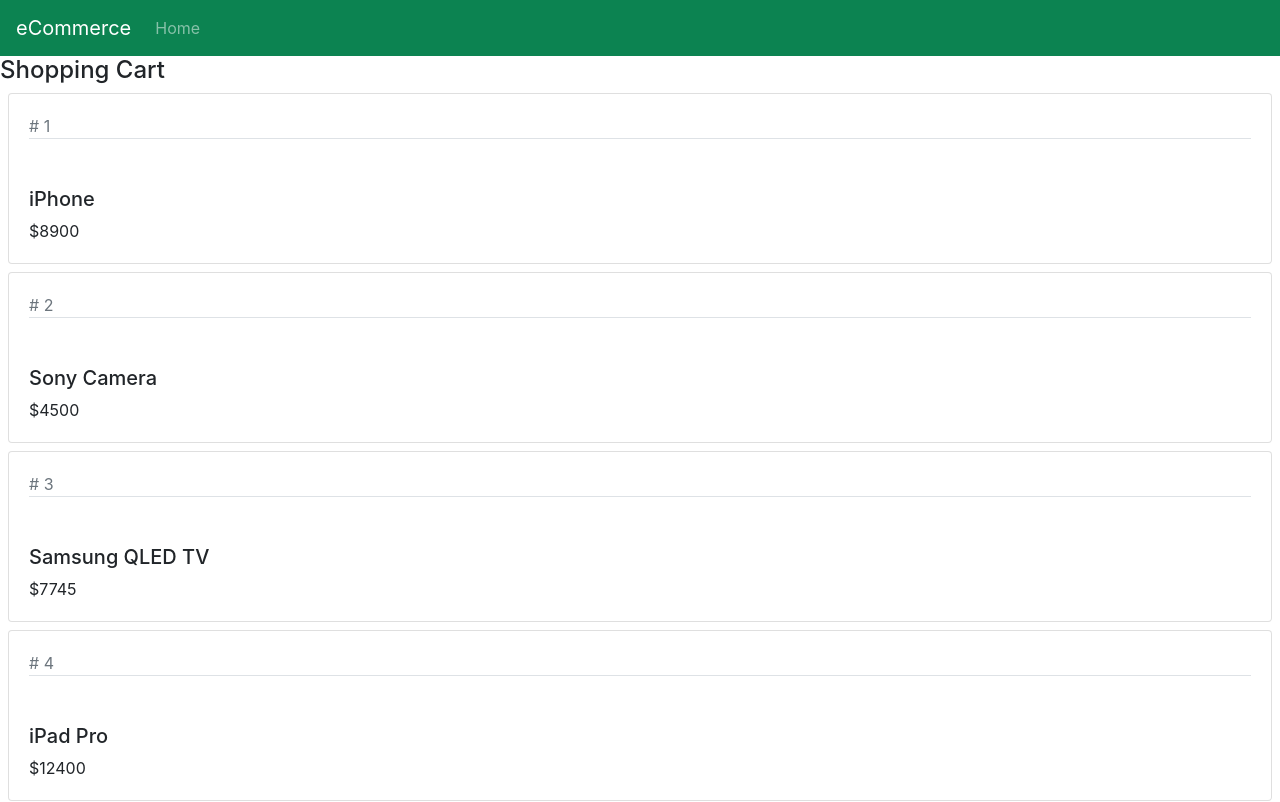
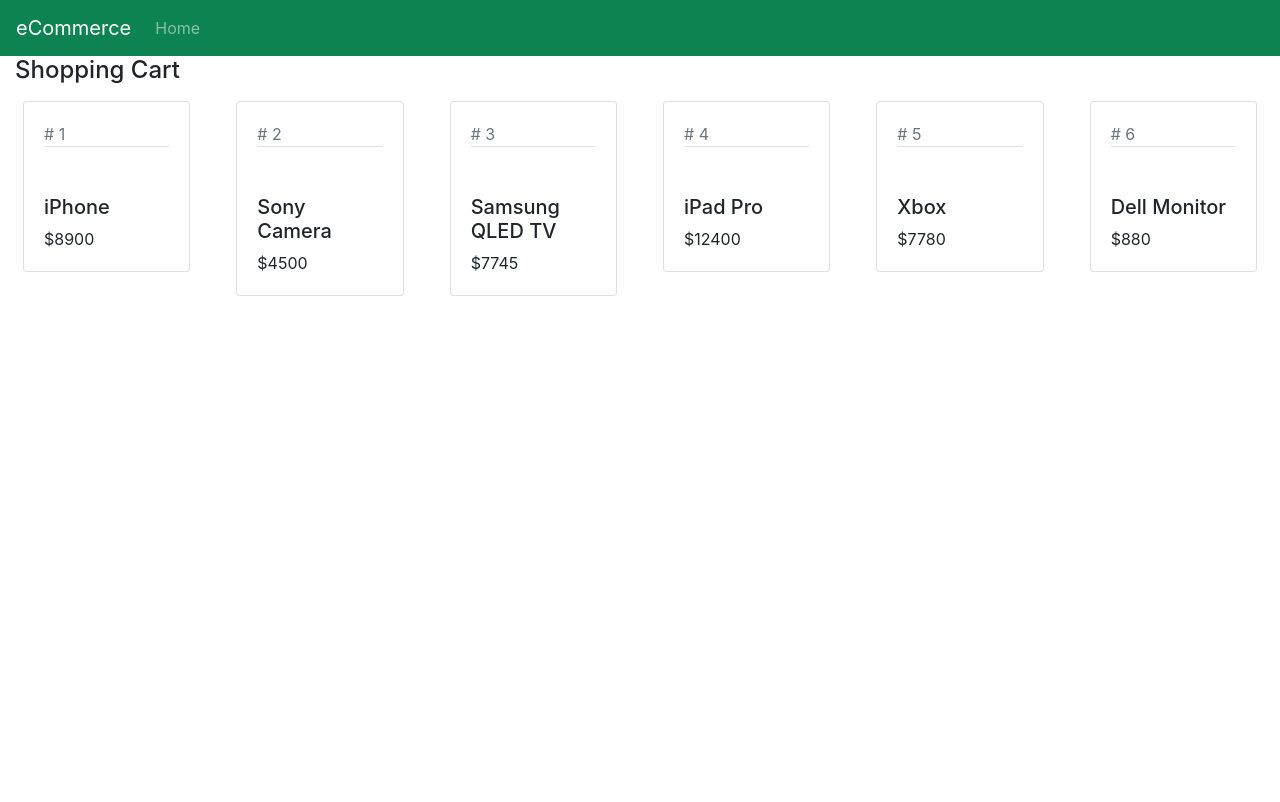
Before and after one commit to FrancoTr/react-ecommerce-classbasedcomponents, a React (Create React App) app: page / in a window 1280 px wide. Shown: the top 802 px of the page. Built offline with nearby package versions, Linux system fonts and the light colour scheme.

Commit message:
render each product in the shopping cart in a row

```diff
--- a/src/Product.jsx
+++ b/src/Product.jsx
@@ -3,11 +3,13 @@
 export default class Product extends Component {
   render() {
     return (
-      <div className="card m-2">
-        <div className="card-body">
-          <div className="text-muted"># {this.props.id}</div>
-          <h5 className="pt-5 border-top">{this.props.productName}</h5>
-          <div>${this.props.price}</div>
+      <div className="col-lg 6">
+        <div className="card m-2">
+          <div className="card-body">
+            <div className="text-muted"># {this.props.id}</div>
+            <h5 className="pt-5 border-top">{this.props.productName}</h5>
+            <div>${this.props.price}</div>
+          </div>
         </div>
       </div>
     );
--- a/src/ShoppingCart.jsx
+++ b/src/ShoppingCart.jsx
@@ -14,9 +14,9 @@
   };
   render() {
     return (
-      <div>
+      <div className="container-fluid">
         <h4>Shopping Cart</h4>
-        <div>
+        <div className="row">
           {this.state.products.map((prod) => {
             return (
               <Product
```
